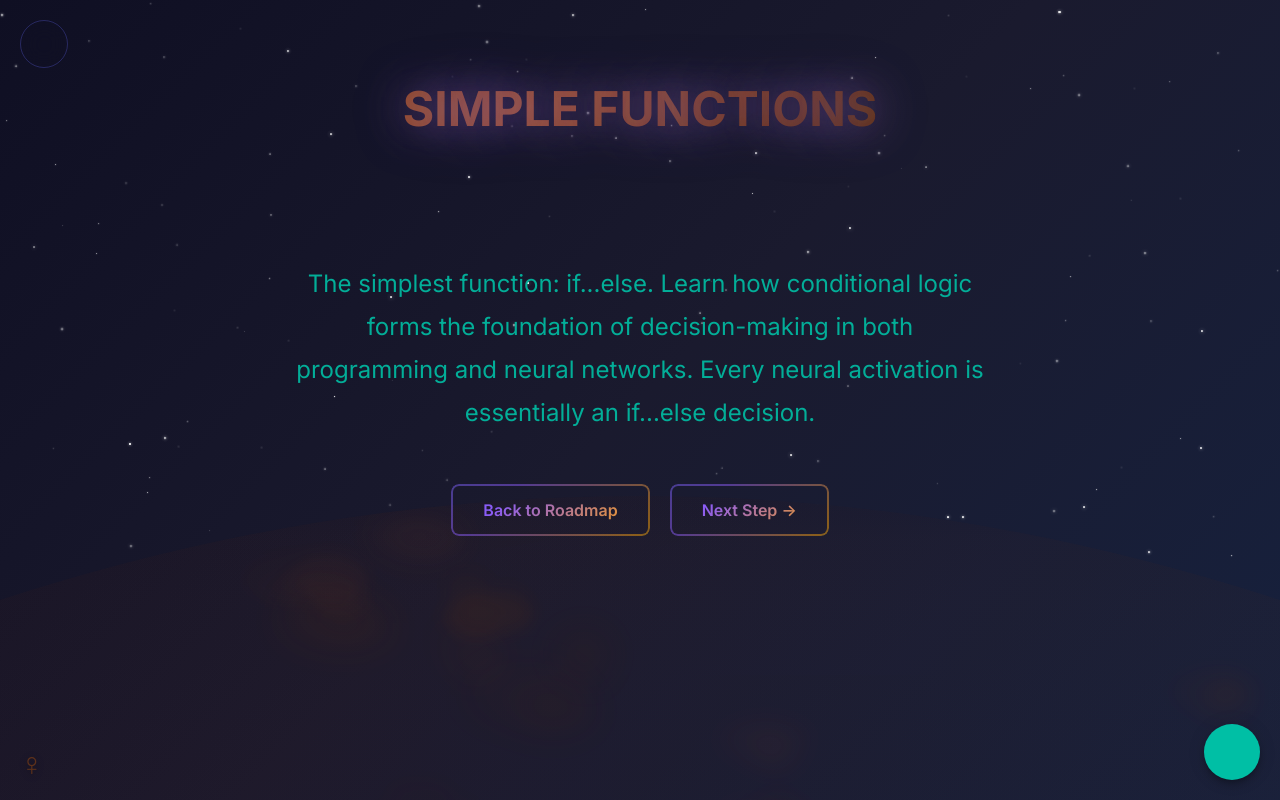
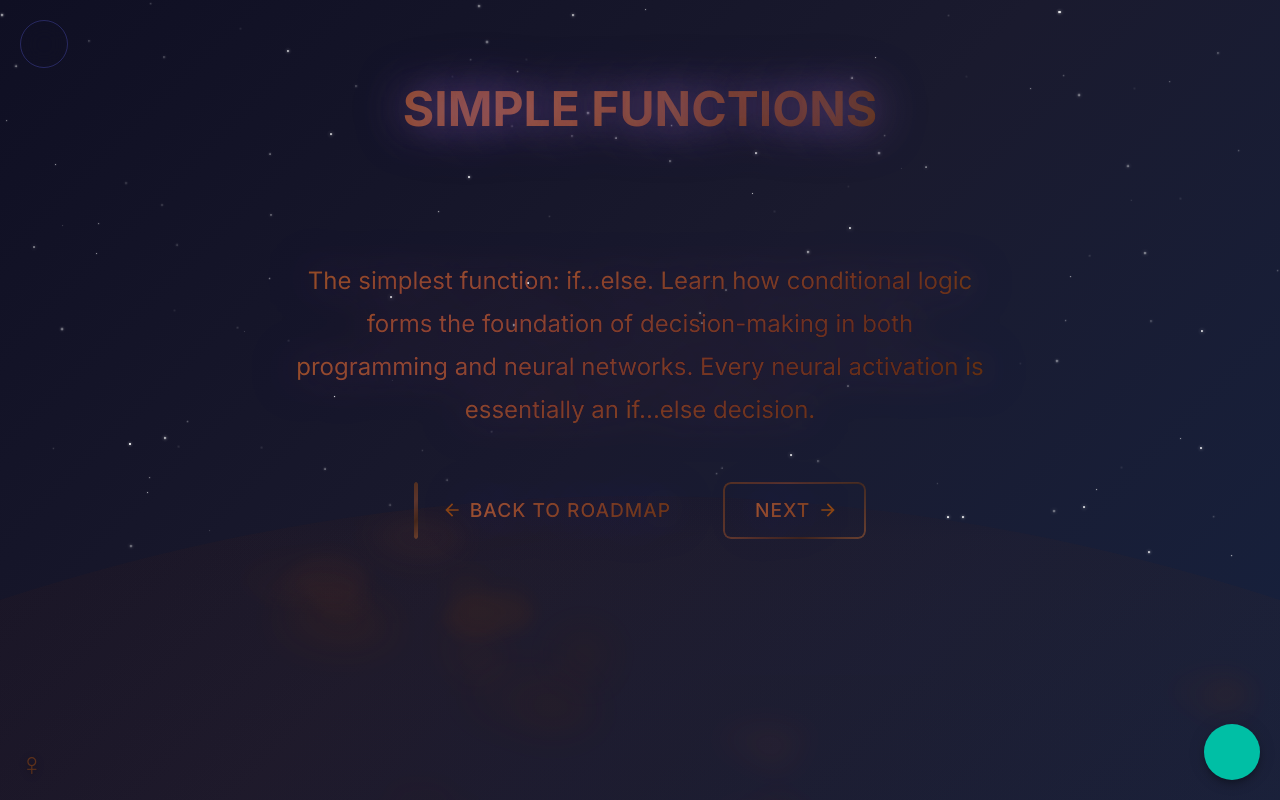
Before and after one commit to zhou-dong/alchemist-ai, a React (Vite) app: page /alchemist-ai/simple-functions in a window 1280 px wide. Built offline with nearby package versions, Linux system fonts and the light colour scheme; some icons are missing.

Commit message:
Update index.tsx

```diff
--- a/src/pages/simple-function/index.tsx
+++ b/src/pages/simple-function/index.tsx
@@ -8,7 +8,9 @@ import { useState, useEffect } from 'react';
 import { useNavigate } from 'react-router-dom';
 import { VenusBackground } from './VenusBackground';
 import { Starfield } from '../../components/common/Starfield';
-import { VenusGradientTypography } from './VenusTheme';
+import { VenusGradientButton, VenusGradientTypography } from './VenusTheme';
+import { ArrowForward } from '@mui/icons-material';
+import { ArrowBack } from '@mui/icons-material';
 
 export const SimpleFunctions = () => {
   const [isLoaded, setIsLoaded] = useState(false);
@@ -98,92 +100,42 @@ export const SimpleFunctions = () => {
           position: 'relative',
           zIndex: 1,
         }}>
-          <Typography
+          <VenusGradientTypography
             variant="h5"
             sx={{
               fontSize: { xs: '1.1rem', md: '1.5rem' },
               color: 'text.secondary',
               maxWidth: '700px',
               lineHeight: 1.8,
-              opacity: 0.9
+              // opacity: 0.9
             }}
           >
             The simplest function: if...else. Learn how conditional logic forms
             the foundation of decision-making in both programming and neural networks.
             Every neural activation is essentially an if...else decision.
-          </Typography>
+          </VenusGradientTypography>
 
           <Box sx={{ display: 'flex', gap: 2, mt: 2 }}>
-            <Button
-              variant="text"
+            <VenusGradientButton
               onClick={() => navigate('/alchemist-ai/roadmap')}
               sx={{
                 px: 4,
                 py: 1.5,
-                fontSize: '1rem',
-                fontWeight: 600,
-                backgroundImage: `linear-gradient(135deg, #6366F1, #8B5CF6, #F59E0B, #10B981)`,
-                backgroundSize: '200% 200%',
-                backgroundClip: 'text',
-                WebkitBackgroundClip: 'text',
-                WebkitTextFillColor: 'transparent',
-                animation: 'gradientShift 8s ease infinite',
-                textTransform: 'none',
-                border: '2px solid transparent',
-                position: 'relative',
-                '&::before': {
-                  content: '""',
-                  position: 'absolute',
-                  inset: 0,
-                  borderRadius: 2,
-                  padding: '2px',
-                  background: `linear-gradient(135deg, #6366F1, #8B5CF6, #F59E0B, #10B981)`,
-                  backgroundSize: '200% 200%',
-                  WebkitMask: 'linear-gradient(#fff 0 0) content-box, linear-gradient(#fff 0 0)',
-                  WebkitMaskComposite: 'xor',
-                  maskComposite: 'exclude',
-                  opacity: 0.5,
-                  animation: 'gradientShift 8s ease infinite'
-                }
               }}
+              startIcon={<ArrowBack />}
             >
-              Back to Roadmap
-            </Button>
-            <Button
-              variant="text"
+              BACK TO ROADMAP
+            </VenusGradientButton>
+            <VenusGradientButton
               onClick={() => navigate('/alchemist-ai/multi-input-functions')}
               sx={{
                 px: 4,
                 py: 1.5,
-                fontSize: '1rem',
-                fontWeight: 600,
-                backgroundImage: `linear-gradient(135deg, #6366F1, #8B5CF6, #F59E0B, #10B981)`,
-                backgroundSize: '200% 200%',
-                backgroundClip: 'text',
-                WebkitBackgroundClip: 'text',
-                WebkitTextFillColor: 'transparent',
-                animation: 'gradientShift 8s ease infinite',
-                textTransform: 'none',
-                border: '2px solid transparent',
-                position: 'relative',
-                '&::before': {
-                  content: '""',
-                  position: 'absolute',
-                  inset: 0,
-                  borderRadius: 2,
-                  padding: '2px',
-                  background: `linear-gradient(135deg, #6366F1, #8B5CF6, #F59E0B, #10B981)`,
-                  backgroundSize: '200% 200%',
-                  WebkitMask: 'linear-gradient(#fff 0 0) content-box, linear-gradient(#fff 0 0)',
-                  WebkitMaskComposite: 'xor',
-                  maskComposite: 'exclude',
-                  opacity: 0.5,
-                  animation: 'gradientShift 8s ease infinite'
-                }
               }}
+              endIcon={<ArrowForward />}
             >
-              Next Step →
-            </Button>
+              NEXT
+            </VenusGradientButton>
           </Box>
         </Box>
       </Fade>
```
